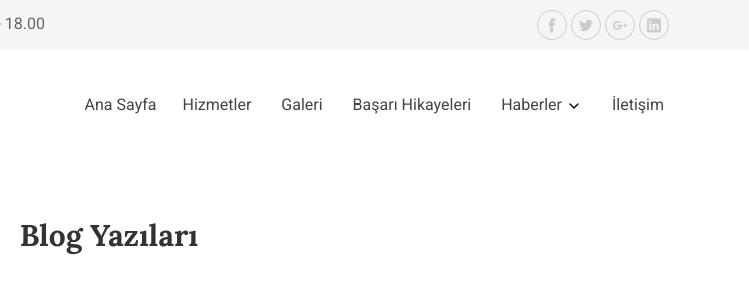
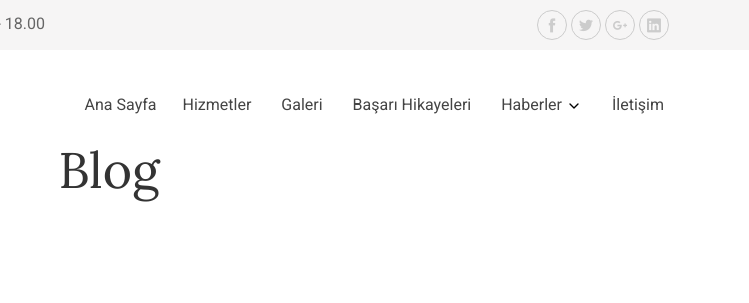
Before and after one commit to DogukanAka/diet_website, a plain HTML site: page html-templates/ration/diet_website/single-standard.html in a window 1280 px wide. Shown: the top 303 px of the page, 531-1280 px from the left. Drawn offline with Linux system fonts and the light colour scheme.

```diff
--- a/html-templates/ration/diet_website/single-standard.html
+++ b/html-templates/ration/diet_website/single-standard.html
@@ -114,7 +114,7 @@
     <div class="container">
         <div class="row align-items-center justify-content-center page-bn-height">
             <div class="col-12 text-center">
-                <h3>Blog Yazıları</h3>
+                <h1>Blog</h1>
                 <nav aria-label="breadcrumb">
 
                 </nav>
```
